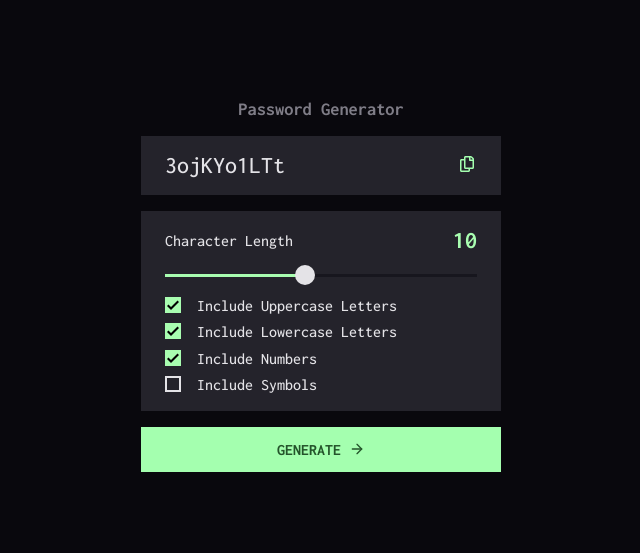
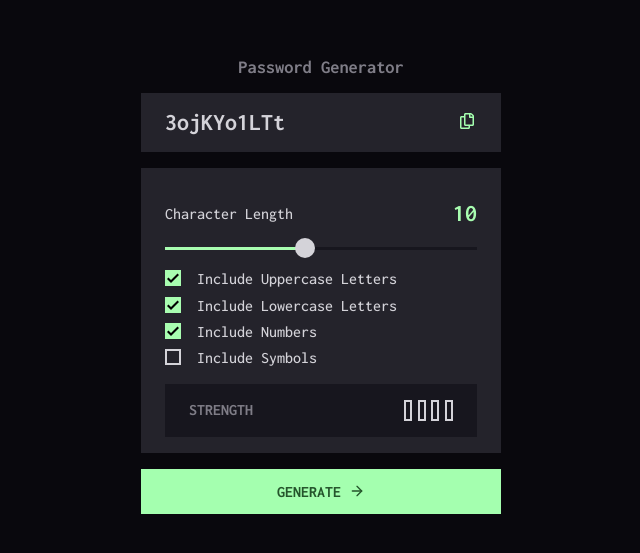
Before and after one commit to FOWMind/password-generator, a React (Create React App) app: page / in a window 1280 px wide. Shown: the part 115-668 px from the top of the page, without its empty margins (319-959 px from the left). Built offline with nearby package versions, Linux system fonts and the light colour scheme.

Commit message:
Add Password Strength

```diff
--- a/package.json
+++ b/package.json
@@ -6,6 +6,7 @@
     "@testing-library/jest-dom": "^5.16.5",
     "@testing-library/react": "^13.4.0",
     "@testing-library/user-event": "^13.5.0",
+    "check-password-strength": "^2.0.7",
     "react": "^18.2.0",
     "react-dom": "^18.2.0",
     "react-icons": "^4.4.0",
--- a/src/components/Generator/CharacterLength.js
+++ b/src/components/Generator/CharacterLength.js
@@ -17,7 +17,7 @@ const Container = styled.div`
 `
 
 const CharacterLengthText = styled.p`
-  color: #e4e3e7;
+  color: #d4d3d9;
   font-size: 1rem;
   word-break: break-all;
 `
--- a/src/components/Generator/PasswordOutput.js
+++ b/src/components/Generator/PasswordOutput.js
@@ -55,6 +55,7 @@ const Container = styled.div`
 
 const Output = styled.p`
   font-size: 1.5rem;
-  color: #e4e3e7;
+  font-weight: 700;
+  color: #d4d3d9;
   word-break: break-all;
 `
--- a/src/components/Generator/PasswordSettings.js
+++ b/src/components/Generator/PasswordSettings.js
@@ -26,7 +26,5 @@ export default function PasswordSettings() {
 }
 
 const Container = styled.div`
-  background-color: #24232b;
   margin: 1rem 0;
-  padding: 1rem 1.5rem;
 `
--- /dev/null
+++ b/src/components/Generator/PasswordStrength.js
@@ -0,0 +1,67 @@
+import styled from "styled-components"
+
+export default function PasswordStrength({
+  strength: { value: strengthValue, id: strengthId },
+}) {
+  return (
+    <Container>
+      <StrengthText>Strength</StrengthText>
+
+      <StrengthValueContainer>
+        {strengthValue && (
+          <StrengthValueText>{strengthValue || ""}</StrengthValueText>
+        )}
+        <StrengthValueBars>
+          {[...Array(4)].map((n, i) => (
+            // Return the four bars and set their "active" depending of strength ID
+            <StrengthValueBar key={i} active={i <= strengthId} />
+          ))}
+        </StrengthValueBars>
+      </StrengthValueContainer>
+    </Container>
+  )
+}
+
+const Container = styled.div`
+  background-color: #17161e;
+  padding: 1rem 1.5rem;
+  display: flex;
+  justify-content: space-between;
+  align-items: center;
+`
+
+const StrengthText = styled.p`
+  color: #7f7d87;
+  font-weight: 700;
+  font-size: 1rem;
+  text-transform: uppercase;
+`
+
+const StrengthValueContainer = styled.div`
+  display: flex;
+  align-items: center;
+`
+
+const StrengthValueText = styled.strong`
+  font-weight: 700;
+  font-size: 1.35rem;
+  text-transform: uppercase;
+  color: #d4d3d9;
+  margin-right: 0.75rem;
+`
+
+const StrengthValueBars = styled.div``
+
+const StrengthValueBar = styled.div`
+  width: 0.5rem;
+  height: 1.35rem;
+  background-color: ${({ active }) => (active ? "#f6cd6a" : "transparent")};
+  border: 2px solid ${({ active }) => (active ? "#f6cd6a" : "#D4D3D9")};
+  display: inline-block;
+  vertical-align: middle;
+  margin-right: 0.35rem;
+
+  &:last-of-type {
+    margin-right: 0;
+  }
+`
--- a/src/components/Generator/index.js
+++ b/src/components/Generator/index.js
@@ -3,20 +3,34 @@ import { useState, useContext, useEffect } from "react"
 import { FiArrowRight } from "react-icons/fi"
 import { SettingsContext } from "../../contexts/SettingsContext"
 import { GeneratePassword } from "../../utils/GeneratePassword"
+import { passwordStrength } from "check-password-strength"
 
 import { Title } from "../Layout/Title"
 import { Button } from "../Layout/Button"
 import PasswordOutput from "./PasswordOutput"
 import PasswordSettings from "./PasswordSettings"
+import PasswordStrength from "./PasswordStrength"
 
 export default function Generator() {
   const [password, setPassword] = useState("")
+  const [strength, setStrength] = useState({})
   const { settings } = useContext(SettingsContext)
 
-  const handleClick = () => {
+  const handlePassword = () => {
     const generatedPassword = GeneratePassword(settings)
     if (!generatedPassword) return
-    return setPassword(generatedPassword)
+    setPassword(generatedPassword)
+  }
+
+  const handlePasswordStrength = () => {
+    const pwdStrength = passwordStrength(password)
+    if (!pwdStrength) return
+    return setStrength({ value: pwdStrength.value, id: pwdStrength.id })
+  }
+
+  const handleClick = () => {
+    handlePasswordStrength()
+    handlePassword()
   }
 
   useEffect(() => {
@@ -30,7 +44,10 @@ export default function Generator() {
     <Container>
       <GeneratorTitle>Password Generator</GeneratorTitle>
       <PasswordOutput password={password} />
-      <PasswordSettings />
+      <GeneratorBox>
+        <PasswordSettings />
+        <PasswordStrength strength={strength} />
+      </GeneratorBox>
       <GenerateButton type="button" onClick={handleClick}>
         Generate
         <FiArrowRight />
@@ -49,6 +66,12 @@ const GeneratorTitle = styled(Title)`
   text-align: center;
 `
 
+const GeneratorBox = styled.div`
+  background-color: #24232b;
+  margin: 1rem 0;
+  padding: 1rem 1.5rem;
+`
+
 const GenerateButton = styled(Button)`
   & > svg {
     transition: transform 0.15s;
--- a/src/components/Layout/Button.js
+++ b/src/components/Layout/Button.js
@@ -16,7 +16,7 @@ export const Button = styled.button`
   &:hover {
     background-color: transparent;
     border-color: ${({ icon }) => (icon ? "transparent" : "#a4ffaf")};
-    color: ${({ icon }) => (icon ? "#e4e3e7" : "#a4ffaf")};
+    color: ${({ icon }) => (icon ? "#D4D3D9" : "#a4ffaf")};
   }
 
   & > svg {
--- a/src/components/Layout/Checkbox.js
+++ b/src/components/Layout/Checkbox.js
@@ -60,7 +60,7 @@ const CheckboxLabelItem = styled.div`
   vertical-align: text-top;
   display: inline-block;
   background-color: ${({ checked }) => (checked ? "#a8fdb0" : "transparent")};
-  border: 2px solid ${({ checked }) => (checked ? "transparent" : "#e4e3e7")};
+  border: 2px solid ${({ checked }) => (checked ? "transparent" : "#D4D3D9")};
 
   &:hover {
     border-color: ${({ checked }) => (!checked ? "#a8fdb0" : "")};
@@ -81,6 +81,6 @@ const StyledCheckbox = styled.input`
 const CheckboxText = styled.span`
   font-size: 1rem;
   font-weight: 500;
-  color: #e4e3e7;
+  color: #d4d3d9;
   margin-left: 1rem;
 `
--- a/src/components/Layout/Range.js
+++ b/src/components/Layout/Range.js
@@ -58,7 +58,7 @@ const StyledRange = styled.input`
     height: 20px;
     border: 2px solid transparent;
     border-radius: 50%;
-    background-color: #e4e3e7;
+    background-color: #d4d3d9;
     cursor: grab;
 
     &:hover,
```
Also changed, not shown: 1 other file (tests, documents, lock files or other folders).
